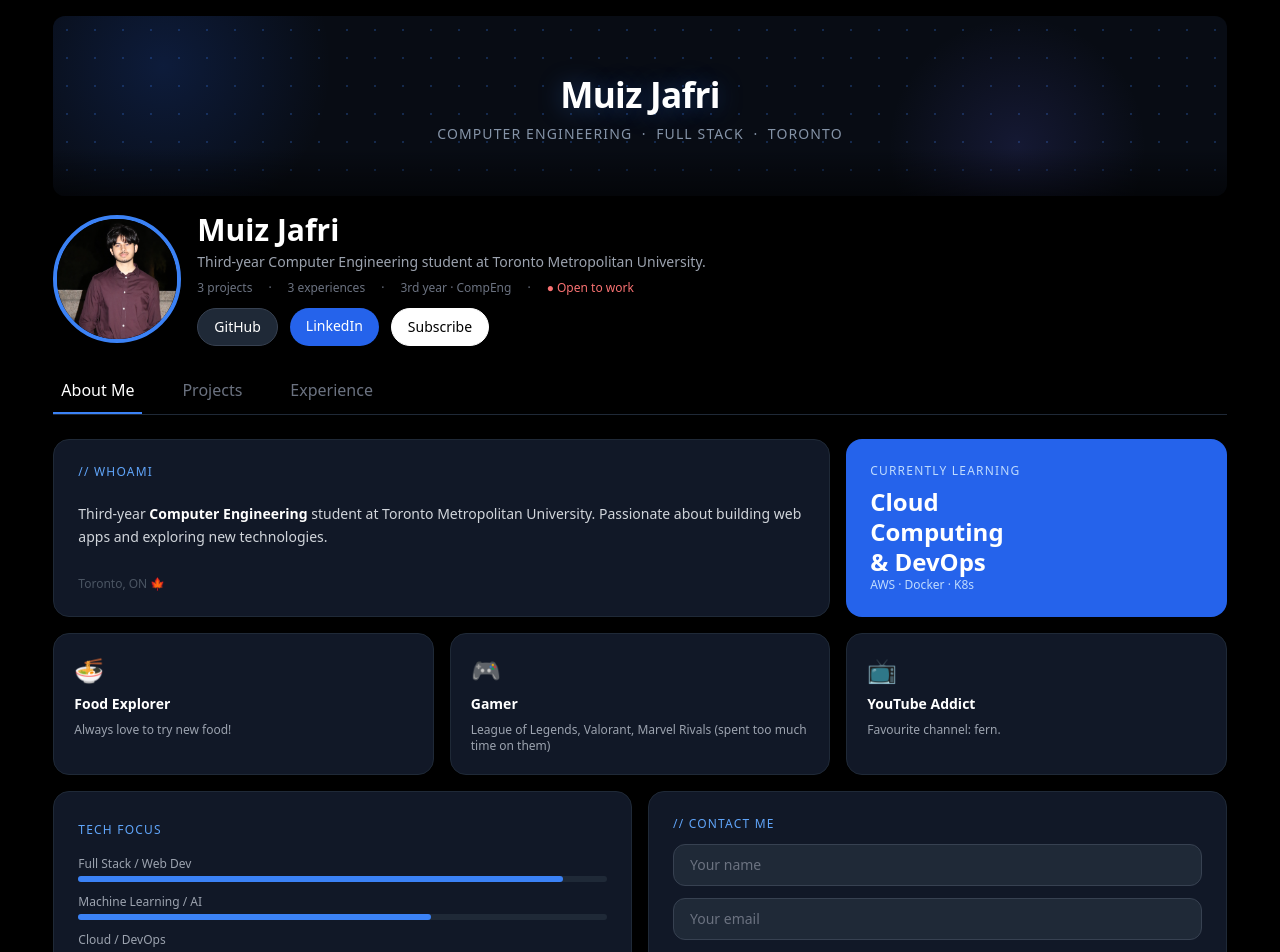
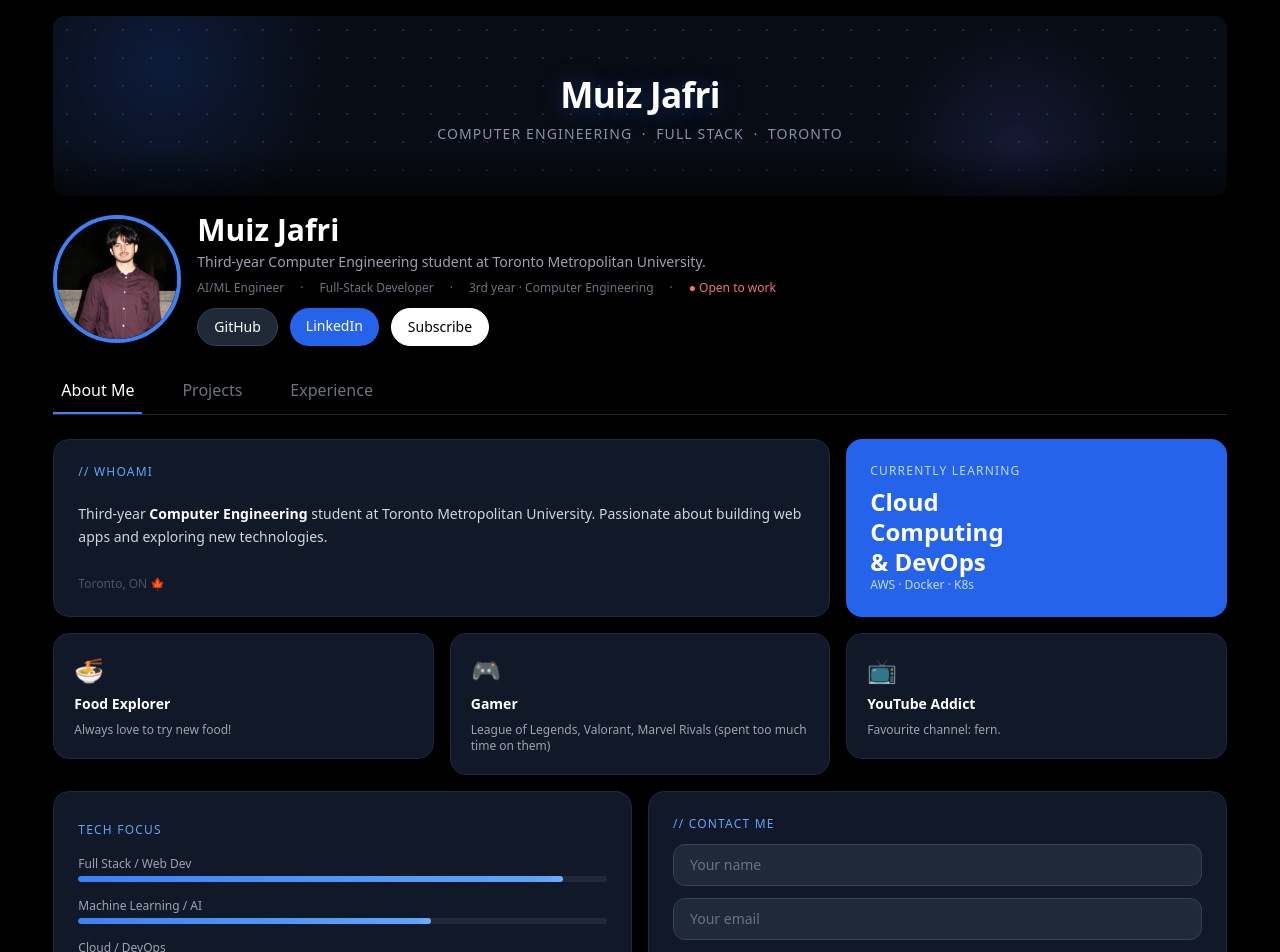
Before and after one commit to muizjafri/Muiz-Jafri-Portfolio, a React (Vite) app: page / in a window 1280 px wide. Shown: the top 952 px of the page. Built offline with nearby package versions, Linux system fonts and the light colour scheme.

Commit message:
Added new CSS animations and made it look better

```diff
--- a/src/App.tsx
+++ b/src/App.tsx
@@ -35,6 +35,31 @@ interface Experience {
   views: string;
   ago: string;
 }
+
+// ─── Scroll Reveal ────────────────────────────────────────────────────────────
+
+// ─── Scroll Reveal ────────────────────────────────────────────────────────────
+
+function useScrollReveal() {
+  const ref = useRef<HTMLDivElement>(null);
+  const [visible, setVisible] = useState(false);
+
+  useEffect(() => {
+    const observer = new IntersectionObserver(
+      ([entry]) => {
+        setVisible(entry.isIntersecting); // ✅ toggles both ways now
+      },
+      { threshold: 0.1 }
+    );
+
+    if (ref.current) observer.observe(ref.current);
+
+    return () => observer.disconnect();
+  }, []);
+
+  return { ref, visible };
+}
+
 
 // ─── Channel Banner ──────────────────────────────────────────────────────────
 
@@ -485,6 +510,51 @@ const EXPERIENCE_CHIPS = [
   { label: 'Community', value: 'Community' },
 ];
 
+function ProgressBar({ label, value, delay }: { label: string; value: number; delay: number }) {
+  const { ref, visible } = useScrollReveal();
+  const [width, setWidth] = useState(0);
+
+  useEffect(() => {
+    if (visible) {
+      const timeout = setTimeout(() => setWidth(value), delay);
+      return () => clearTimeout(timeout);
+    }
+  }, [visible, value, delay]);
+
+  return (
+    <div ref={ref}>
+      <div className="text-xs text-gray-400 mb-1">{label}</div>
+      <div className="w-full bg-gray-800 rounded-full h-1.5 overflow-hidden">
+        <div
+          className="h-1.5 rounded-full relative overflow-hidden"
+          style={{
+            width: `${width}%`,
+            background: 'linear-gradient(90deg, #3b82f6, #60a5fa)',
+            transition: 'width 1s ease',
+          }}
+        >
+          <div className="shine" />
+        </div>
+      </div>
+    </div>
+  );
+}
+
+function Reveal({ children, delay = 0 }: { children: React.ReactNode; delay?: number }) {
+  const { ref, visible } = useScrollReveal();
+  return (
+    <div
+      ref={ref}
+      style={{
+        opacity: visible ? 1 : 0,
+        transform: visible ? 'translateY(0)' : 'translateY(24px)',
+        transition: `opacity 0.5s ease ${delay}ms, transform 0.5s ease ${delay}ms`,
+      }}
+    >
+      {children}
+    </div>
+  );
+}
 // ─── App ──────────────────────────────────────────────────────────────────────
 
 function App() {
@@ -554,11 +624,11 @@ function App() {
 
             {/* Channel stats */}
             <div className="flex gap-4 mt-2 text-xs text-gray-500">
-              <span>{projects.length} projects</span>
+              <span> AI/ML Engineer</span>
               <span>·</span>
-              <span>{experiences.length} experiences</span>
+              <span> Full-Stack Developer</span>
               <span>·</span>
-              <span>3rd year · CompEng</span>
+              <span>3rd year · Computer Engineering</span>
               <span>·</span>
               <span className="text-red-400">● Open to work</span>
             </div>
@@ -617,6 +687,9 @@ function App() {
       {/* ── About Me Tab ── */}
 {activeTab === 'aboutme' && (
   <div className="w-11/12 mx-auto mt-6">
+
+    {/* Row 1 */}
+    <Reveal delay={0}>
       <div className="grid grid-cols-1 md:grid-cols-3 gap-4 mb-4">
         <div className="md:col-span-2 bg-gray-900 border border-gray-800 text-white rounded-2xl p-6 flex flex-col justify-between min-h-40">
           <span className="text-xs text-blue-400 uppercase tracking-widest mb-3">// whoami</span>
@@ -629,63 +702,55 @@ function App() {
           <p className="text-xs text-gray-600 mt-4">Toronto, ON 🍁</p>
         </div>
         <div className="bg-blue-600 text-white rounded-2xl p-6 flex flex-col justify-between min-h-40">
-              <span className="text-xs text-blue-200 uppercase tracking-widest">
-                Currently learning
-              </span>
+          <span className="text-xs text-blue-200 uppercase tracking-widest">Currently learning</span>
           <p className="text-2xl font-bold leading-tight mt-2">
-                Cloud
-                <br />
-                Computing
-                <br />& DevOps
+            Cloud<br />Computing<br />& DevOps
           </p>
           <span className="text-blue-200 text-xs">AWS · Docker · K8s</span>
         </div>
       </div>
+    </Reveal>
 
+    {/* Row 2 — staggered cards */}
     <div className="grid grid-cols-1 md:grid-cols-3 gap-4 mb-4">
       {[
         { emoji: '🍜', title: 'Food Explorer', desc: 'Always love to try new food!' },
-              {
-                emoji: '🎮',
-                title: 'Gamer',
-                desc: 'League of Legends, Valorant, Marvel Rivals (spent too much time on them)',
-              },
+        { emoji: '🎮', title: 'Gamer', desc: 'League of Legends, Valorant, Marvel Rivals (spent too much time on them)' },
         { emoji: '📺', title: 'YouTube Addict', desc: 'Favourite channel: fern.' },
-            ].map((item) => (
-              <div
-                key={item.title}
-                className="bg-gray-900 border border-gray-800 rounded-2xl p-5 flex flex-col gap-2"
-              >
+      ].map((item, i) => (
+        <Reveal key={item.title} delay={i * 100}>
+          <div className="bg-gray-900 border border-gray-800 rounded-2xl p-5 flex flex-col gap-2">
             <span className="text-2xl">{item.emoji}</span>
             <p className="font-semibold text-sm text-white">{item.title}</p>
             <p className="text-xs text-gray-400">{item.desc}</p>
           </div>
+        </Reveal>
       ))}
     </div>
 
+    {/* Row 3 */}
+    <Reveal delay={0}>
       <div className="grid grid-cols-1 md:grid-cols-2 gap-4">
         <div className="bg-gray-900 border border-gray-800 text-white rounded-2xl p-6">
           <span className="text-xs text-blue-400 uppercase tracking-widest">Tech focus</span>
-              <div className="mt-4 flex flex-col gap-3">
+<div className="mt-4 flex flex-col gap-4">
 {[
-                  { label: 'Full Stack / Web Dev', width: 'w-11/12' },
-                  { label: 'Machine Learning / AI', width: 'w-8/12' },
-                  { label: 'Cloud / DevOps', width: 'w-4/12' },
-                ].map((item) => (
-                  <div key={item.label}>
-                    <p className="text-xs text-gray-400 mb-1">{item.label}</p>
-                    <div className="w-full bg-gray-800 rounded-full h-1.5">
-                      <div className={`bg-blue-500 h-1.5 rounded-full ${item.width}`} />
-                    </div>
-                  </div>
+  { label: 'Full Stack / Web Dev', width: 91.67 },
+  { label: 'Machine Learning / AI', width: 66.67 },
+  { label: 'Cloud / DevOps', width: 33.33 },
+].map((item, i) => (
+  <ProgressBar
+    key={item.label}
+    label={item.label}
+    value={item.width}
+    delay={i * 200} // ✅ stagger
+  />
 ))}
 </div>
 </div>
 
         <div className="bg-gray-900 border border-gray-800 rounded-2xl p-6 flex flex-col gap-3">
-              <span className="text-xs text-blue-400 uppercase tracking-widest">
-                // contact me
-              </span>
+          <span className="text-xs text-blue-400 uppercase tracking-widest">// contact me</span>
           <input
             type="text"
             placeholder="Your name"
@@ -714,14 +779,12 @@ function App() {
           >
             {status === 'sending' ? 'Sending...' : 'Send message'}
           </button>
-              {status === 'sent' && (
-                <p className="text-green-400 text-xs text-center">Message sent!</p>
-              )}
-              {status === 'error' && (
-                <p className="text-red-400 text-xs text-center">Something went wrong. Try again.</p>
-              )}
+          {status === 'sent' && <p className="text-green-400 text-xs text-center">Message sent!</p>}
+          {status === 'error' && <p className="text-red-400 text-xs text-center">Something went wrong. Try again.</p>}
         </div>
       </div>
+    </Reveal>
+
   </div>
 )}
 
--- a/src/index.css
+++ b/src/index.css
@@ -1,3 +1,29 @@
 @tailwind base;
 @tailwind components;
 @tailwind utilities;
+
+@keyframes gradientMove {
+  0%   { background-position: 0% 50%; }
+  100% { background-position: 200% 50%; }
+}
+
+.gradient-move {
+  background: linear-gradient(90deg, #3b82f6, #60a5fa, #3b82f6);
+  background-size: 200% 100%;
+  animation: gradientMove 2s linear infinite;
+}
+
+@keyframes shineSweep {
+  0%   { transform: translateX(-100%); }
+  100% { transform: translateX(200%); }
+}
+
+.shine {
+  position: absolute;
+  top: 0;
+  left: 0;
+  height: 100%;
+  width: 50%;
+  background: linear-gradient(120deg, transparent, rgba(255,255,255,0.6), transparent);
+  animation: shineSweep 2s infinite;
+}
```
Lines whose indentation alone changed are shown as unchanged.
